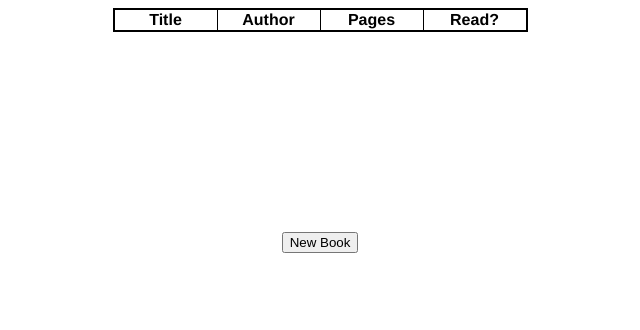
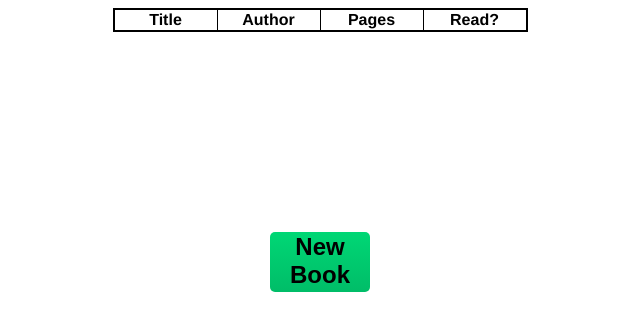
Before and after one commit to jdplumst/library, a plain HTML site: page index.html in a window 1280 px wide. Shown: the whole page, without its empty margins (320-960 px from the left). Drawn offline with Linux system fonts and the light colour scheme.

Commit message:
Style modal button

```diff
--- a/styles.css
+++ b/styles.css
@@ -44,6 +44,21 @@ td, th {
     margin-left: auto;
     margin-right: auto;
     margin-top: 200px;
+
+    background-image: linear-gradient(-180deg, #00D775, #00BD68);
+    border-radius: 5px;
+    border: 0;
+
+    height: 60px;
+    width: 100px;
+
+    text-align: center;
+    font-size: 24px;
+    font-weight: bold;
+}
+
+.modal-btn:hover {
+  background: #00bd68;
 }
 
 .close {
```
